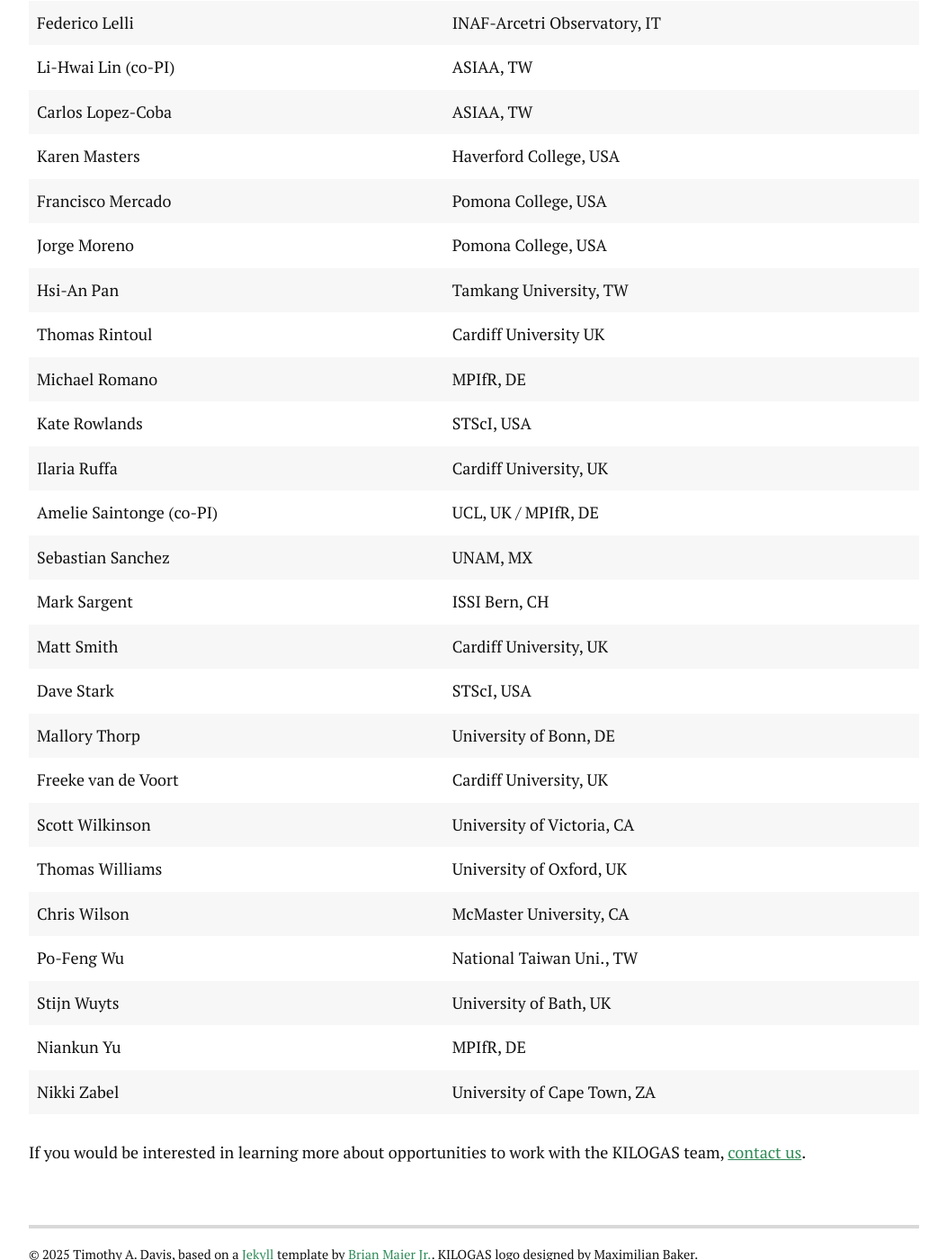
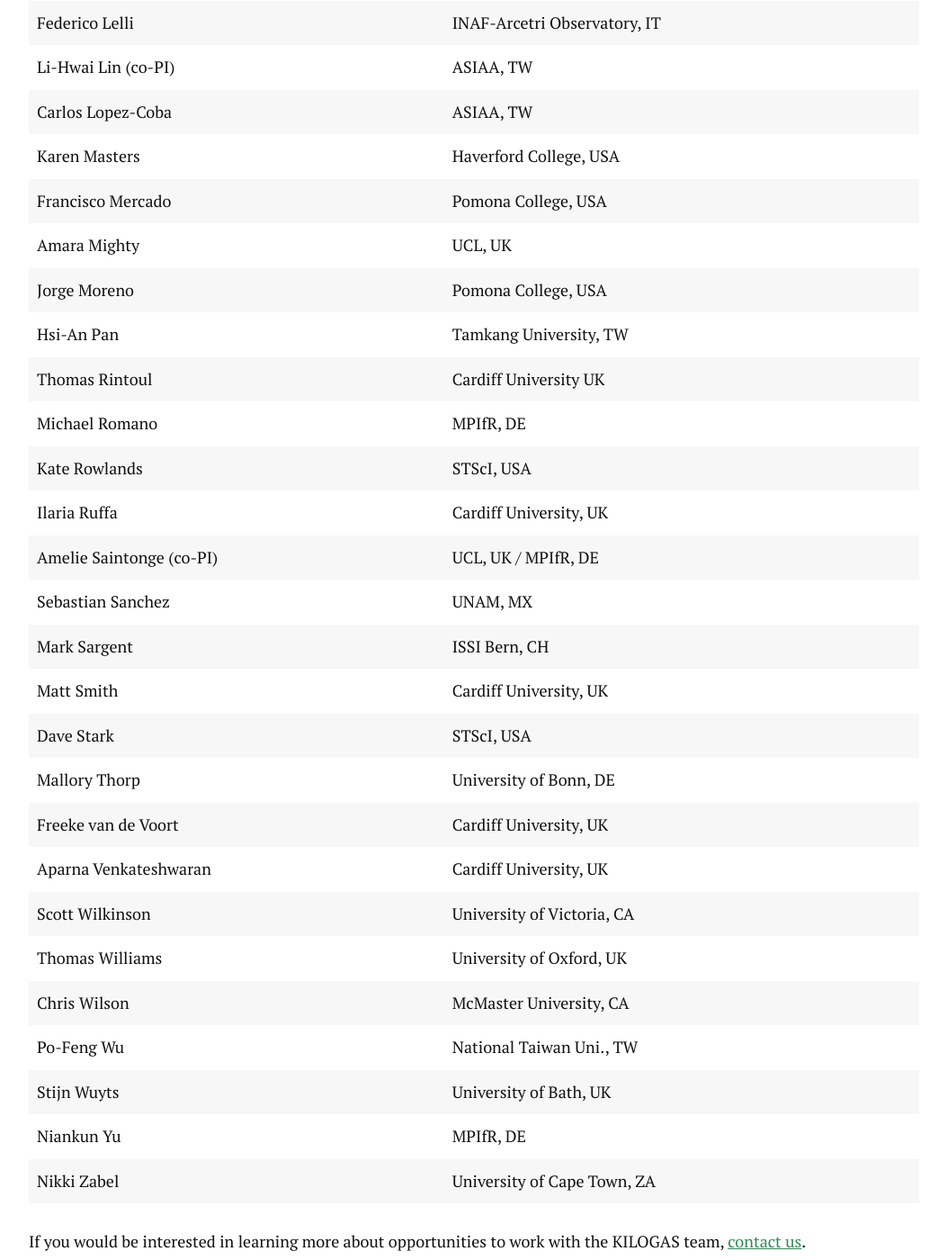
Before and after one commit to TimothyADavis/kilogas, a Jekyll site: the page built from team.md, in a window 1280 px wide and 1400 px high, scrolled down 1342 px. Shown: the whole window at 90% size, without its empty margins (113-1166 px from the left). Built offline with Jekyll 4.4.1, drawn with Linux system fonts in a browser that asks for light colours; nearby versions of some CDN libraries.

Commit message:
Update team.md

```diff
--- a/team.md
+++ b/team.md
@@ -31,6 +31,7 @@ title: KILOGAS Team
 | Carlos Lopez-Coba			| ASIAA, TW						|
 | Karen Masters				| Haverford College, USA		|
 | Francisco Mercado			| Pomona College, USA			|
+| Amara Mighty				| UCL, UK						|
 | Jorge Moreno				| Pomona College, USA			|
 | Hsi-An Pan 				| Tamkang University, TW		|
 | Thomas Rintoul 			| Cardiff University UK 		|
@@ -44,6 +45,7 @@ title: KILOGAS Team
 | Dave Stark				| STScI, USA					|
 | Mallory Thorp				| University of Bonn, DE 		|
 | Freeke van de Voort		| Cardiff University, UK 		|
+| Aparna Venkateshwaran		| Cardiff University, UK		|
 | Scott Wilkinson			| University of Victoria, CA 	|
 | Thomas Williams			| University of Oxford, UK		|
 | Chris Wilson				| McMaster University, CA 		|
```
